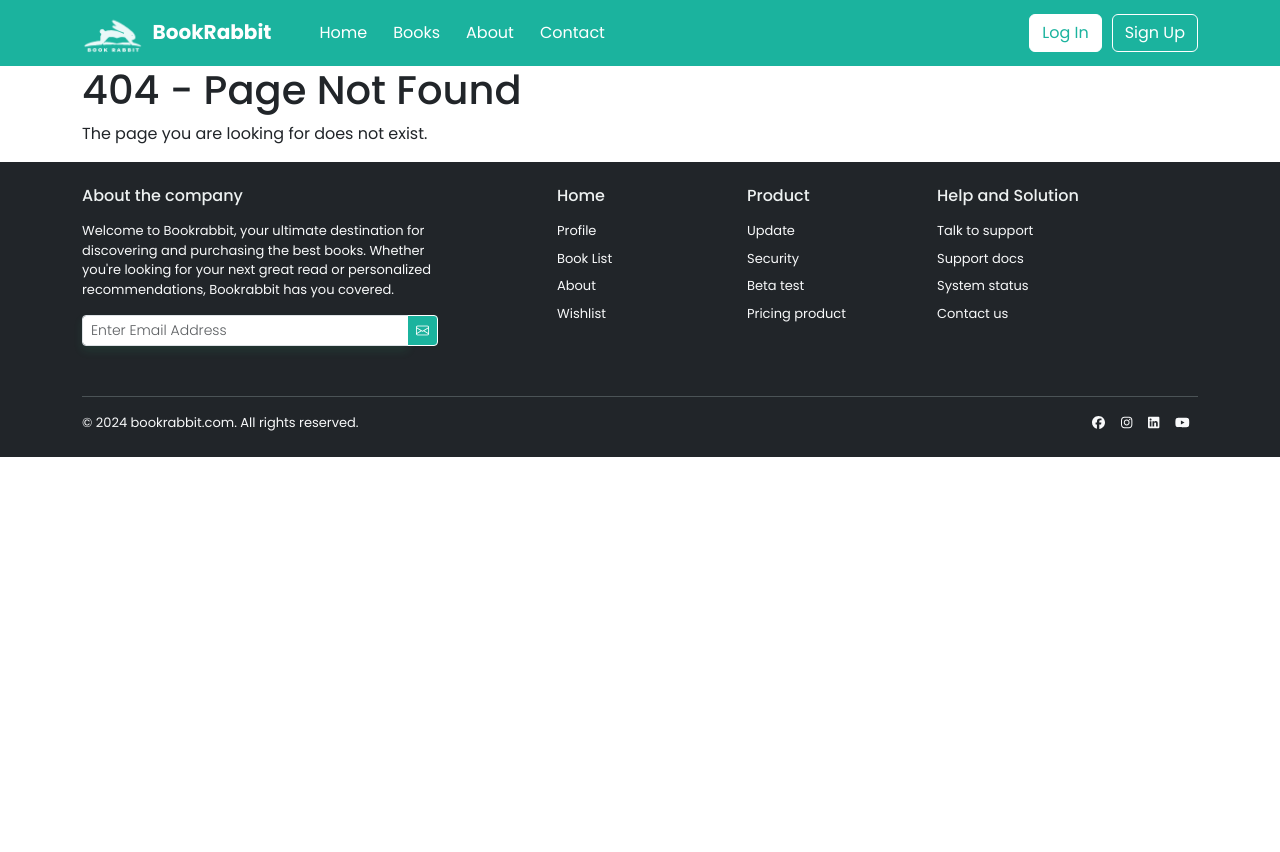
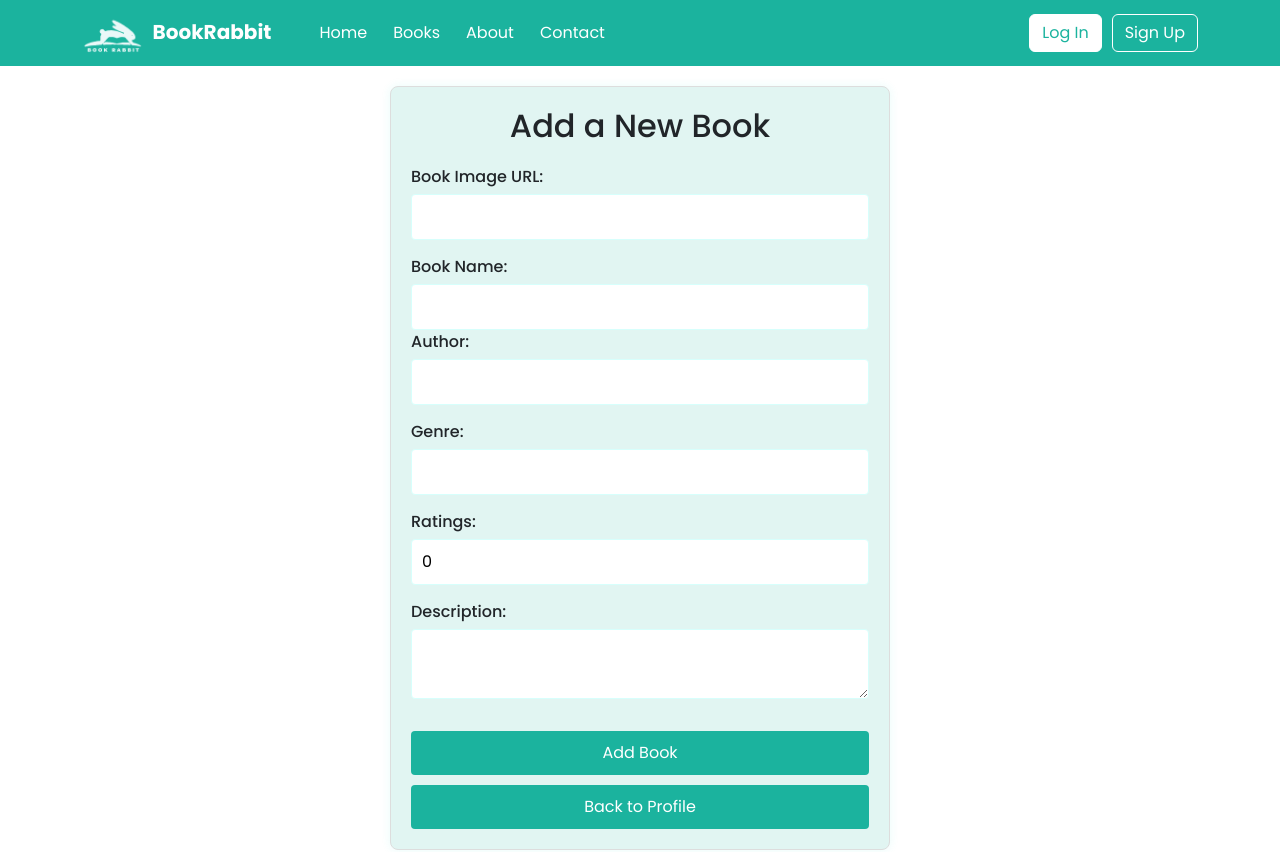
Before and after one commit to suvininimthara/book-rabbit, a React (Create React App) app in the folder client/: page /add-book in a window 1280 px wide. Shown: the top 852 px of the page. Before the commit the page ends 800 px from the top, so only its background shows below. Built offline with nearby package versions, Linux system fonts and the light colour scheme; no server answers; a web font is replaced by a local one.

Commit message:
Update profile page to include Add Book button

```diff
--- a/client/src/App.tsx
+++ b/client/src/App.tsx
@@ -6,6 +6,7 @@ import ProfilePage from './pages/ProfilePage/ProfilePage';
 import NotFoundPage from './pages/NotFoundPage';
 import SignUpModal from './components/SignUpModal';
 import LoginModal from './components/LoginModal';
+import AddBook from './components/AddBook';
 import 'bootstrap/dist/css/bootstrap.min.css';
 import 'bootstrap-icons/font/bootstrap-icons.css';
 import './App.css';
@@ -51,6 +52,7 @@ function App() {
             <Route path='/' element={<HomePage />} />
             <Route path='/books' element={<BooksPage />} />
             <Route path='/profile/:userId' element={<ProfilePage />} />
+            <Route path="/add-book" element={<AddBook />} />
             <Route path='/*' element={<NotFoundPage />} />
           </Routes>
         </Container>
--- /dev/null
+++ b/client/src/components/AddBook.css
@@ -0,0 +1,75 @@
+.add-book-form {
+    max-width: 400px;
+    margin: 0 auto;
+    padding: 20px;
+    background-color: #c8f7f3;
+    border-radius: 8px;
+    box-shadow: 0 0 10px rgba(37, 221, 206, 0.1);
+}
+
+.add-book-form h2 {
+    text-align: center;
+    margin-bottom: 20px;
+}
+
+.add-book-form form > div {
+    margin-bottom: 15px;
+}
+
+.add-book-form label {
+    display: block;
+    margin-bottom: 5px;
+    font-weight: 500;
+}
+
+.add-book-form input,
+.add-book-form textarea {
+    width: 100%;
+    padding: 10px;
+    box-sizing: border-box;
+    border: 1px solid #d7fffc;
+    border-radius: 4px;
+}
+
+.add-book-form button {
+    width: 100%;
+    padding: 10px;
+    margin-top: 10px;
+    background-color: #1bb39e;
+    color: white;
+    border: none;
+    border-radius: 4px;
+    cursor: pointer;
+}
+
+.add-book-form button:hover {
+    background-color: #1bb39e;
+}
+.add-book-form {
+    padding: 20px;
+    border: 1px solid #ddd;
+    border-radius: 8px;
+    background-color: #e1f5f2;
+    max-width: 500px;
+    margin: 20px auto;
+}
+
+.message {
+    margin-top: 10px;
+    padding: 10px;
+    border-radius: 4px;
+    font-size: 14px;
+    text-align: center;
+}
+
+.message.success {
+    background-color: #bdf7ef;
+    color: #1bb39e;
+    border: 1px solid #c3e6cb;
+}
+
+.message.error {
+    background-color: #f8d7da;
+    color: #721c24;
+    border: 1px solid #f5c6cb;
+}
--- /dev/null
+++ b/client/src/components/AddBook.tsx
@@ -0,0 +1,128 @@
+import React, { useState } from 'react';
+import { useNavigate } from 'react-router-dom';
+import axios from 'axios';
+import './AddBook.css';
+
+const AddBookForm = () => {
+    const [title, setTitle] = useState('');
+    const [author, setAuthor] = useState('');
+    const [genre, setGenre] = useState('');
+    const [ratings, setRatings] = useState(0);
+    const [description, setDescription] = useState('');
+    const [imageUrl, setImageUrl] = useState('');
+    const [message, setMessage] = useState('');
+    const [messageType, setMessageType] = useState(''); // 'success' or 'error'
+    const navigate = useNavigate();
+
+    const handleBackClick = () => {
+        navigate('/profile/:userId');
+    };
+
+    const handleSubmit = async (e: React.FormEvent) => {
+        e.preventDefault();
+
+        const newBook = {
+            title,
+            author,
+            genre,
+            ratings: [{ userId: '', rating: ratings }],
+            averageRating: ratings,
+            description,
+            imageUrl,
+        };
+
+        try {
+            await axios.post('/api/books', newBook);
+            setMessage('Book added successfully!');
+            setMessageType('success');
+            // Reset form fields
+            setTitle('');
+            setAuthor('');
+            setGenre('');
+            setRatings(0);
+            setDescription('');
+            setImageUrl('');
+        } catch (error) {
+            console.error('Failed to add book:', error);
+            setMessage('Failed to add book. Please try again.');
+            setMessageType('error');
+        }
+    };
+
+    return (
+        <div className="add-book-form">
+            <h2>Add a New Book</h2>
+            <form onSubmit={handleSubmit}>
+                <div>
+                    <label>Book Image URL:</label>
+                    <input
+                        type="text"
+                        value={imageUrl}
+                        onChange={(e) => setImageUrl(e.target.value)}
+                        required
+                    />
+                </div>
+                <div>
+                    <label>Book Name:</label>
+                    <input
+                        type="text"
+                        value={title}
+                        onChange={(e) => setTitle(e.target.value)}
+                        required
+                    />
+                    <div>
+                    <label>Author:</label>
+                    <input
+                        type="text"
+                        value={author}
+                        onChange={(e) => setAuthor(e.target.value)}
+                        required
+                    />
+                </div>
+                </div>
+                <div>
+                    <label>Genre:</label>
+                    <input
+                        type="text"
+                        value={genre}
+                        onChange={(e) => setGenre(e.target.value)}
+                        required
+                    />
+                </div>
+                <div>
+                    <label>Ratings:</label>
+                    <input
+                        type="number"
+                        value={ratings}
+                        onChange={(e) => setRatings(Number(e.target.value))}
+                        min="1"
+                        max="5"
+                        required
+                    />
+                </div>
+
+                <div>
+                    <label>Description:</label>
+                    <textarea
+                        value={description}
+                        onChange={(e) => setDescription(e.target.value)}
+                        required
+                    />
+                </div>
+                {message && (
+                    <div className={`message ${messageType}`}>
+                        {message}
+                    </div>
+                )}
+                <button type="submit">Add Book</button>
+
+
+            </form>
+            <button type="button" onClick={handleBackClick}>
+                Back to Profile
+            </button>
+        </div>
+    );
+};
+
+export default AddBookForm;
--- a/client/src/pages/ProfilePage/ProfilePage.tsx
+++ b/client/src/pages/ProfilePage/ProfilePage.tsx
@@ -1,5 +1,6 @@
 import React, { useState, useEffect } from 'react';
 import { Container, Form, Button, Card } from 'react-bootstrap';
+import { useNavigate } from 'react-router-dom';
 import { User } from '../../models/userModel';
 import * as UsersApi from '../../network/users_api';
 import ProfileModal from '../../components/ProfileModal'; // Adjust the import path as needed
@@ -8,6 +9,7 @@ import './ProfilePage.css';
 const ProfilePage: React.FC = () => {
     const [user, setUser] = useState<User>({} as User);
     const [showModal, setShowModal] = useState(false);
+    const navigate = useNavigate();
 
     useEffect(() => {
         async function fetchUser() {
@@ -36,7 +38,7 @@ const ProfilePage: React.FC = () => {
             <div className="button-group">
                 <Button onClick={handleShowModal} variant="outline-primary" className="custom-button">Edit Profile</Button>
                 <Button variant="outline-success" className="custom-button">Wishlist</Button>
-                <Button variant="outline-info" className="custom-button">Add Book</Button>
+                <Button variant="outline-info" className="custom-button" onClick={() => navigate('/add-book')}>Add Book</Button>
             </div>
 
             <section className="profile-section">
```
Also changed, not shown: 2 other files (tests, documents, lock files or other folders).
